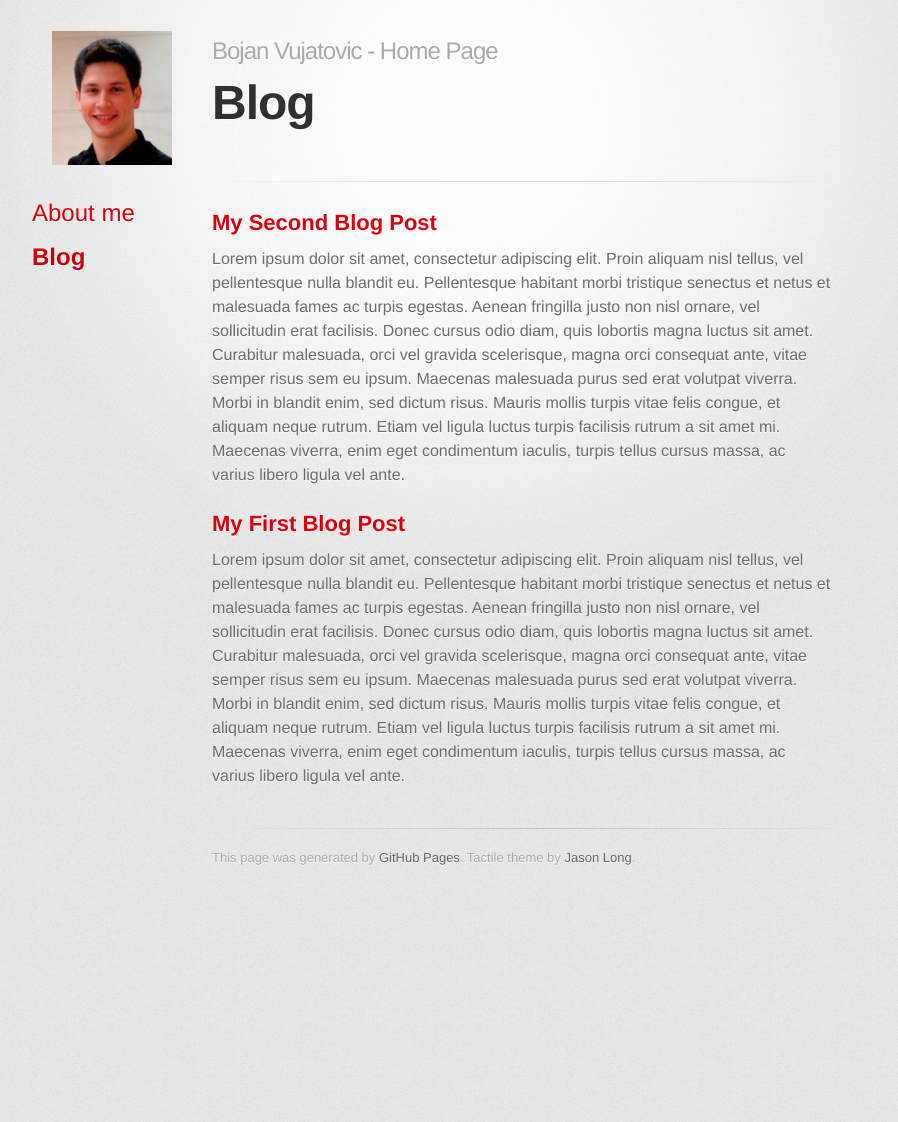
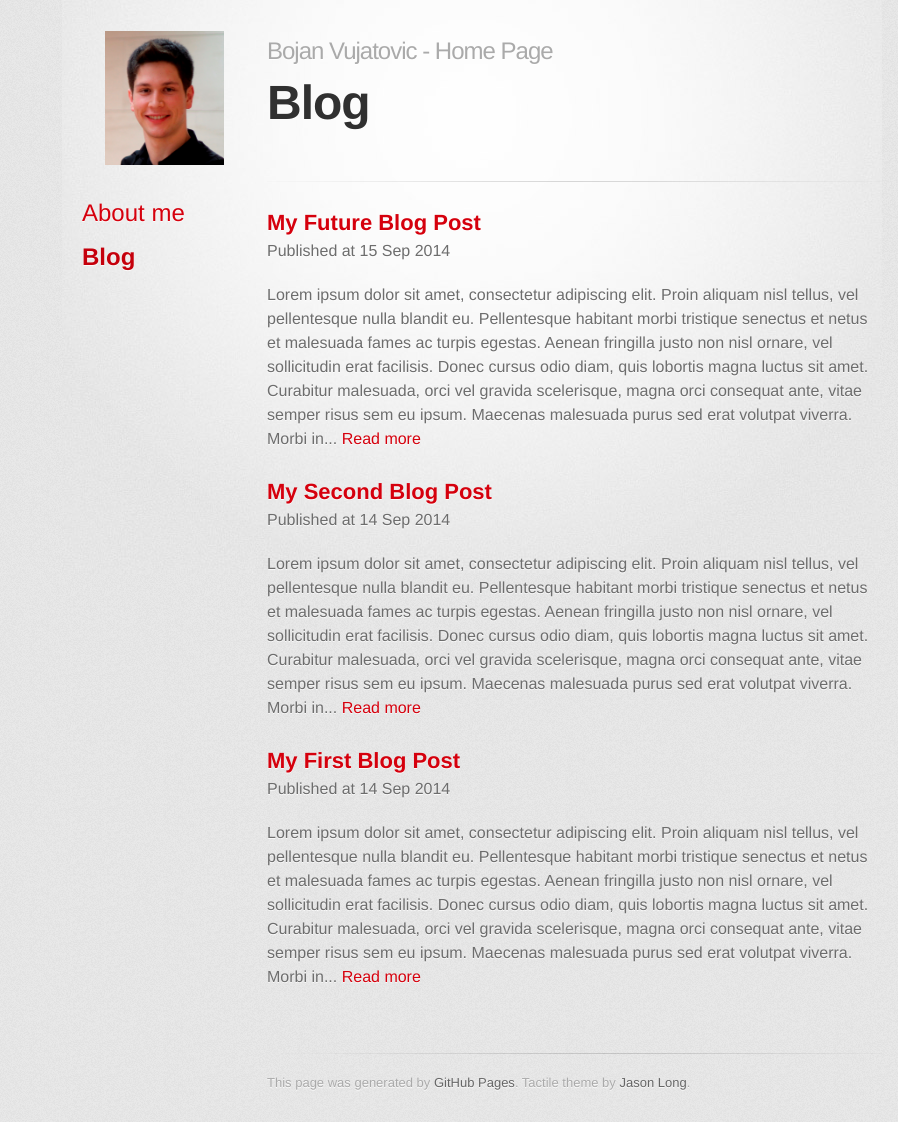
Before and after one commit to bojanvujatovic/bojanvujatovic.github.io, a Jekyll site: the page built from blog.html, in a window 1280 px wide. Shown: the whole page, without its empty margins (168-1066 px from the left). Built offline with Jekyll 4.4.1, drawn with Linux system fonts in a browser that asks for light colours; some web fonts are replaced; before the commit the page ends 900 px from its top, so only the background shows below that.

Commit message:
Fixed resize problem, added image title, link and header link

```diff
--- a/_config.yml
+++ b/_config.yml
@@ -1,2 +1,4 @@
 highlighter: rouge
 encoding: utf-8
+paginate: 2
+paginate_path: "page:num"
--- a/_layouts/default.html
+++ b/_layouts/default.html
@@ -18,7 +18,7 @@
     <div id="container">
       <div class="left">
 
-        <img id="main_image" src="/images/header_image.jpg" />
+        <a href="/"><img id="main_image" src="/images/header_image.jpg" title="Bojan Vujatovic"></a>
 
         <ul id="main_menu">
             <li><a href="/">
@@ -34,7 +34,7 @@
       <div class="inner">
 
         <header>
-        <h2>Bojan Vujatovic - Home Page</h2>
+        <h2><a href="/">Bojan Vujatovic - Home Page</a></h2>
           <h1>{{ page.title }}</h1>
 
           <h2></h2>
--- /dev/null
+++ b/_posts/2014-09-15-my-future-blog-post.md
@@ -0,0 +1,6 @@
+---
+layout: default
+title: My Future Blog Post
+marked_menu_item: Blog
+---
+Lorem ipsum dolor sit amet, consectetur adipiscing elit. Proin aliquam nisl tellus, vel pellentesque nulla blandit eu. Pellentesque habitant morbi tristique senectus et netus et malesuada fames ac turpis egestas. Aenean fringilla justo non nisl ornare, vel sollicitudin erat facilisis. Donec cursus odio diam, quis lobortis magna luctus sit amet. Curabitur malesuada, orci vel gravida scelerisque, magna orci consequat ante, vitae semper risus sem eu ipsum. Maecenas malesuada purus sed erat volutpat viverra. Morbi in blandit enim, sed dictum risus. Mauris mollis turpis vitae felis congue, et aliquam neque rutrum. Etiam vel ligula luctus turpis facilisis rutrum a sit amet mi. Maecenas viverra, enim eget condimentum iaculis, turpis tellus cursus massa, ac varius libero ligula vel ante.
--- a/blog.html
+++ b/blog.html
@@ -4,8 +4,16 @@
 marked_menu_item: Blog
 ---
 {% for post in site.posts %}
-    <h3>
-      <a href="{{ post.url }}">{{ post.title }}</a></h3>
-      {{ post.excerpt }}
+    <h3 class="blog_title"><a href="{{ post.url }}">{{ post.title }}</a></h3> <p>Published at {{ post.date | date_to_string }}</p>
 
+      {{ post.content | strip_html | truncatewords:75}}
+       <a href="{{ post.url }}">Read more</a><br><br>
   {% endfor %}
+
+
+        <!--
+{% for post in site.posts limit 4 %}
+    <span>{{ post.date | date_to_string }}</span> &raquo; <a href="{{ BASE_PATH }}{{ post.url }}">{{ post.title }}</a><br>
+        {{ post.content | strip_html | truncatewords:75}}<br>
+            <a href="{{ post.url }}">Read more...</a><br><br>
+    {% endfor %} -->
--- a/stylesheets/stylesheet.css
+++ b/stylesheets/stylesheet.css
@@ -84,17 +84,29 @@
   line-height: 1.3;
 }
 
+header a {
+  letter-spacing: -1px;
+  font-size: 24px;
+  color: #aaa;
+  font-weight: normal;
+  line-height: 1.3;
+}
+
+header a:hover {
+  color: #666;
+}
+
 #container {
   background: transparent url(../images/highlight-bg.jpg) 50% 0 no-repeat;
   margin: 0 auto;
   min-height: 800px;
-  width: 920px;
+  width: 820px;
 }
 
 .inner {
-  width: 620px;
+  width: 75%;
   min-height: 800px;
-  float: left;
+  float: right;
 }
 
 #container .inner img {
@@ -362,7 +374,7 @@
     display: none;
   }
   .inner {
-    width: 94%;
+    width: 75%;
     margin: 0 auto;
   }
 }
@@ -377,7 +389,7 @@
 ================================================== */
 .left{
   float: left;
-  width: 200px;
+  width: 25%;
 }
 
 #main_menu{
@@ -412,3 +424,9 @@
     margin-top: 31px;
     margin-bottom: 30px;
 }
+
+h3.blog_title{
+  display: inline;
+  padding-top: 3px;
+  padding-bottom: 8px;
+}
```
Also changed, not shown: index.html (line endings or trailing spaces).
